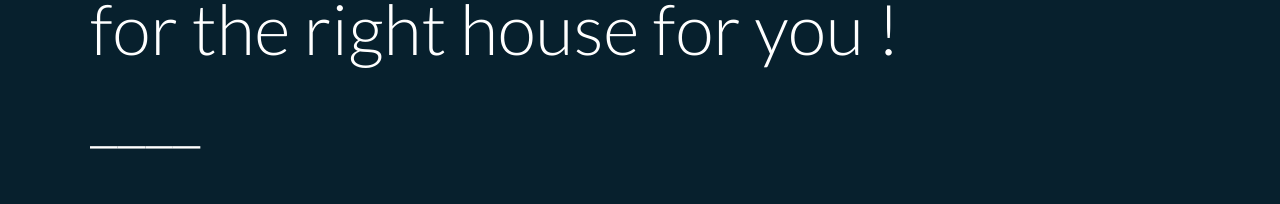
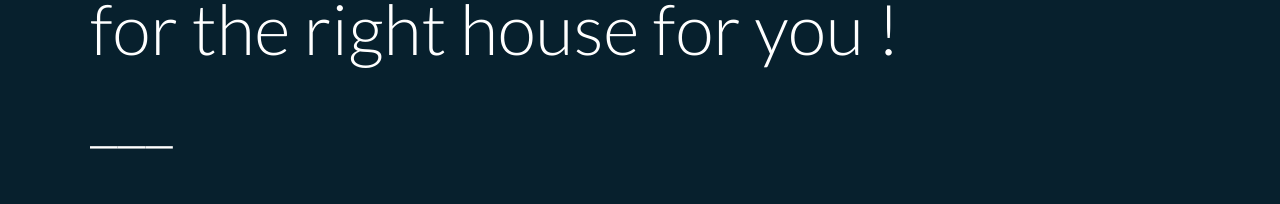
Before and after one commit to obddd/real-estate-ui, a React (Create React App) app: page / in a window 1280 px wide. Shown: the part 208-412 px from the top of the page. Built offline with nearby package versions, Linux system fonts and the light colour scheme.

Commit message:
minor changes

```diff
--- a/src/components/SearchContainer/SearchContainer.js
+++ b/src/components/SearchContainer/SearchContainer.js
@@ -10,7 +10,7 @@ const SearchContainer = () => {
         <span>for the right house for you !</span>
       </div>
       <div className="search-title">
-        <span>____</span>
+        <span>___</span>
       </div>
     </div>
   );
```
